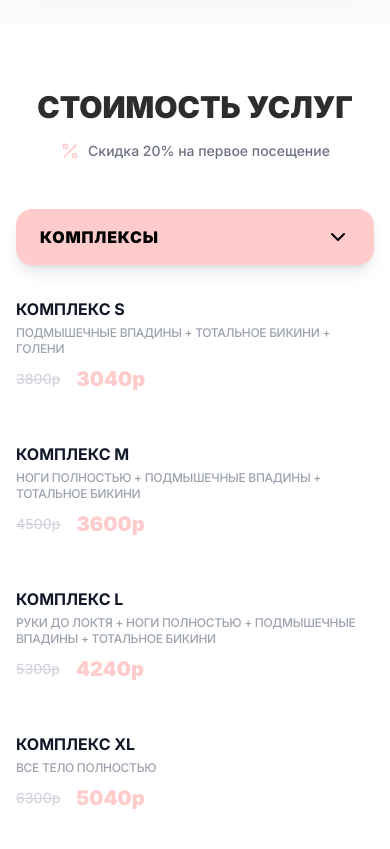
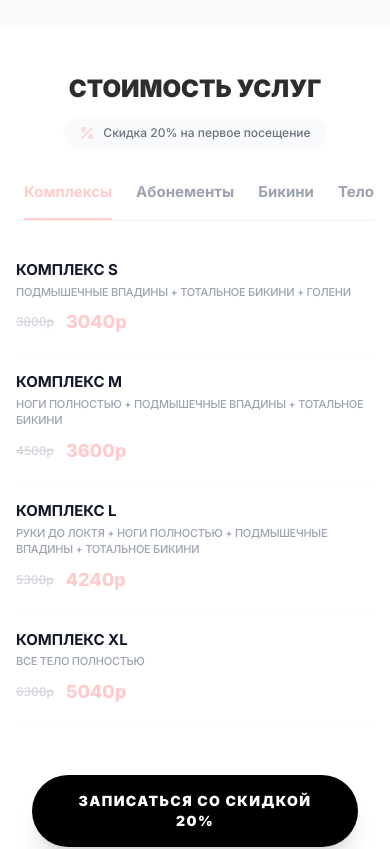
Before and after one commit to Mitrofanoff1/Kristll, a Next.js app: page / in a window 390 px wide. Shown: the part 2400-3249 px from the top of the page. Built offline with nearby package versions, Linux system fonts and the light colour scheme.

Commit message:
Update Price.tsx

```diff
--- a/components/Price.tsx
+++ b/components/Price.tsx
@@ -1,22 +1,28 @@
 "use client";
 
-import React, { useState } from 'react';
-import { ChevronDown, Percent } from 'lucide-react';
+import React, { useState, useRef, useEffect } from 'react';
+import { Percent } from 'lucide-react';
 
 const Price = () => {
   const [activeTab, setActiveTab] = useState('Комплексы');
-  const [isMenuOpen, setIsMenuOpen] = useState(false);
+  const scrollRef = useRef<HTMLDivElement>(null);
 
   const categories = [
-    'Комплексы', 'Бикини', 'Тело', 'Лицо', 'Руки', 'Ноги'
+    'Комплексы', 'Абонементы', 'Бикини', 'Тело', 'Лицо', 'Руки', 'Ноги'
   ];
 
+  // Данные прайса (добавил Абонементы как пример, можешь поправить цены)
   const priceData: { [key: string]: { name: string, oldPrice: string, newPrice: string, desc?: string }[] } = {
     'Комплексы': [
       { name: "КОМПЛЕКС S", desc: "подмышечные впадины + тотальное бикини + голени", oldPrice: "3800", newPrice: "3040" },
       { name: "КОМПЛЕКС M", desc: "ноги полностью + подмышечные впадины + тотальное бикини", oldPrice: "4500", newPrice: "3600" },
       { name: "КОМПЛЕКС L", desc: "руки до локтя + ноги полностью + подмышечные впадины + тотальное бикини", oldPrice: "5300", newPrice: "4240" },
       { name: "КОМПЛЕКС XL", desc: "все тело полностью", oldPrice: "6300", newPrice: "5040" },
+    ],
+    'Абонементы': [
+      { name: "Абонемент на 3 сеанса (Любая зона)", desc: "Выгода до 15%", oldPrice: "6000", newPrice: "5100" },
+      { name: "Абонемент на 5 сеансов (Любая зона)", desc: "Выгода до 25%", oldPrice: "10000", newPrice: "7500" },
+      { name: "Абонемент на 10 сеансов (Любая зона)", desc: "Максимальная выгода", oldPrice: "20000", newPrice: "14000" },
     ],
     'Бикини': [
       { name: "Классическое бикини", oldPrice: "1400", newPrice: "1120" },
@@ -51,93 +57,77 @@ const Price = () => {
     ]
   };
 
+  // Центрируем активный таб при клике (для мобилок)
+  const handleTabClick = (cat: string, e: React.MouseEvent) => {
+    setActiveTab(cat);
+    const target = e.currentTarget as HTMLElement;
+    if (scrollRef.current) {
+      const scrollLeft = target.offsetLeft - scrollRef.current.offsetWidth / 2 + target.offsetWidth / 2;
+      scrollRef.current.scrollTo({ left: scrollLeft, behavior: 'smooth' });
+    }
+  };
+
   return (
-    <section className="py-16 md:py-24 bg-white" id="prices">
+    <section className="py-12 md:py-24 bg-white" id="prices">
       <div className="container mx-auto px-4">
 
         {/* ЗАГОЛОВОК */}
-        <div className="text-center mb-12">
-          <h2 className="text-3xl md:text-5xl font-black uppercase mb-4">Стоимость услуг</h2>
-          <div className="flex items-center justify-center gap-2 text-gray-500 font-medium">
-             <Percent className="w-5 h-5 text-accent" />
-             <p className="text-sm md:text-lg">Скидка 20% на первое посещение</p>
+        <div className="text-center mb-8 md:mb-16">
+          <h2 className="text-2xl md:text-5xl font-black uppercase mb-3">Стоимость услуг</h2>
+          <div className="flex items-center justify-center gap-2 text-gray-500 font-medium bg-gray-50 inline-flex mx-auto px-4 py-2 rounded-full">
+             <Percent className="w-4 h-4 text-accent" />
+             <p className="text-xs md:text-base">Скидка 20% на первое посещение</p>
           </div>
         </div>
 
-        {/* ТАБЫ (ДЛЯ ДЕСКТОПА) */}
-        <div className="hidden md:flex justify-center mb-12 border-b border-gray-100">
-          <div className="flex gap-8">
+        {/* ГОРИЗОНТАЛЬНЫЙ СКРОЛЛ КАТЕГОРИЙ (как на референсе) */}
+        <div className="relative mb-10 md:mb-16">
+          <div
+            ref={scrollRef}
+            className="flex overflow-x-auto no-scrollbar border-b border-gray-100 gap-6 md:gap-12 md:justify-center px-2"
+            style={{ scrollbarWidth: 'none', msOverflowStyle: 'none' }}
+          >
             {categories.map((cat) => (
               <button
                 key={cat}
-                onClick={() => setActiveTab(cat)}
-                className={`pb-4 text-lg font-bold transition-all relative ${
-                  activeTab === cat ? 'text-black' : 'text-gray-300 hover:text-gray-500'
+                onClick={(e) => handleTabClick(cat, e)}
+                className={`pb-4 text-[15px] md:text-lg font-bold transition-all whitespace-nowrap relative ${
+                  activeTab === cat ? 'text-accent' : 'text-gray-400 hover:text-gray-600'
                 }`}
               >
                 {cat}
                 {activeTab === cat && (
-                  <div className="absolute bottom-0 left-0 w-full h-1 bg-accent rounded-full"></div>
+                  <div className="absolute bottom-0 left-0 w-full h-0.5 md:h-1 bg-accent rounded-full animate-in fade-in zoom-in duration-300"></div>
                 )}
               </button>
             ))}
           </div>
         </div>
 
-        {/* СЕЛЕКТ (ДЛЯ МОБИЛЬНЫХ) */}
-        <div className="md:hidden mb-8 relative">
-          <button
-            onClick={() => setIsMenuOpen(!isMenuOpen)}
-            className="w-full bg-accent text-black font-black py-4 px-6 rounded-2xl flex items-center justify-between shadow-lg uppercase tracking-wider"
-          >
-            {activeTab}
-            <ChevronDown className={`transition-transform duration-300 ${isMenuOpen ? 'rotate-180' : ''}`} />
-          </button>
-
-          {isMenuOpen && (
-            <div className="absolute top-full left-0 w-full bg-white mt-2 rounded-2xl shadow-2xl z-50 overflow-hidden border border-gray-100 animate-in fade-in slide-in-from-top-2">
-              {categories.map((cat) => (
-                <button
-                  key={cat}
-                  onClick={() => {
-                    setActiveTab(cat);
-                    setIsMenuOpen(false);
-                  }}
-                  className={`w-full text-left py-4 px-6 font-bold border-b border-gray-50 last:border-0 ${
-                    activeTab === cat ? 'bg-accent/10 text-accent' : 'text-gray-600'
-                  }`}
-                >
-                  {cat}
-                </button>
-              ))}
-            </div>
-          )}
-        </div>
-
         {/* СПИСОК УСЛУГ */}
         <div className="max-w-4xl mx-auto">
-          <div className="grid grid-cols-1 gap-6 md:gap-8">
-            {priceData[activeTab].map((item, idx) => (
+          <div className="grid grid-cols-1 gap-4 md:gap-8">
+            {priceData[activeTab]?.map((item, idx) => (
               <div
                 key={idx}
-                className="flex flex-col md:flex-row md:items-center justify-between gap-2 pb-6 border-b border-gray-50 group transition-all"
+                className="flex flex-col md:flex-row md:items-center justify-between gap-2 pb-5 border-b border-gray-50 group"
               >
                 <div className="flex-1">
-                  <h3 className="text-base md:text-xl font-bold text-gray-900 group-hover:text-accent transition-colors">
+                  <h3 className="text-[15px] md:text-xl font-bold text-gray-900 leading-tight">
                     {item.name}
                   </h3>
                   {item.desc && (
-                    <p className="text-xs md:text-sm text-gray-400 mt-1 uppercase tracking-tight font-medium">
+                    <p className="text-[11px] md:text-sm text-gray-400 mt-1 uppercase tracking-tight font-medium">
                       {item.desc}
                     </p>
                   )}
                 </div>
 
-                <div className="flex items-center gap-4">
-                  <span className="text-gray-300 line-through text-sm md:text-lg font-medium">
+                <div className="flex items-center gap-3 md:gap-4">
+                  <span className="text-gray-300 line-through text-xs md:text-lg font-medium">
                     {item.oldPrice}р
                   </span>
-                  <span className="text-accent text-xl md:text-2xl font-black">
+                  <span className="text-accent text-lg md:text-2xl font-extrabold">
                     {item.newPrice}р
                   </span>
                 </div>
@@ -146,14 +136,20 @@ const Price = () => {
           </div>
         </div>
 
-        {/* КНОПКА ЗАПИСИ ПОД ПРАЙСОМ */}
-        <div className="mt-12 text-center">
-            <button className="w-full md:w-auto bg-black text-white hover:bg-zinc-800 text-base md:text-lg font-black py-5 px-12 rounded-full transition-all shadow-xl active:scale-95 uppercase tracking-widest">
+        {/* КНОПКА ЗАПИСИ */}
+        <div className="mt-12 text-center px-4">
+            <button className="w-full md:w-auto bg-black text-white hover:bg-zinc-800 text-sm md:text-lg font-black py-4 md:py-5 px-10 md:px-16 rounded-full transition-all shadow-xl active:scale-95 uppercase tracking-widest">
                 Записаться со скидкой 20%
             </button>
         </div>
 
       </div>
+
+      <style jsx global>{`
+        .no-scrollbar::-webkit-scrollbar {
+          display: none;
+        }
+      `}</style>
     </section>
   );
 };
```
